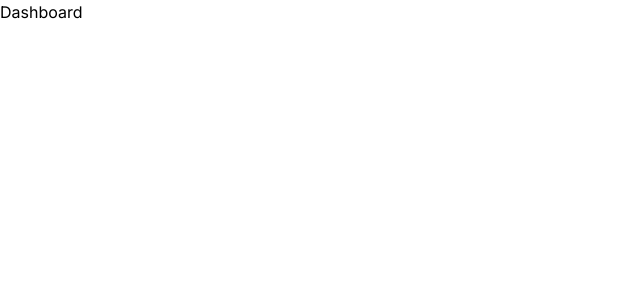
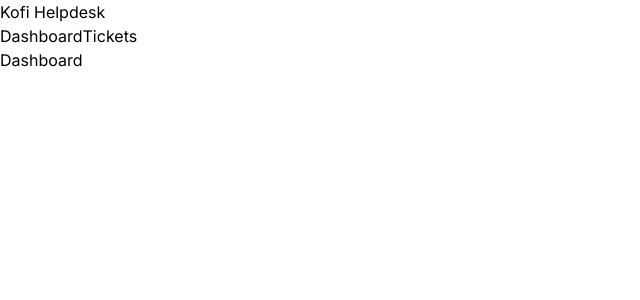
Before and after one commit to Kofi-adei/nextjs-course-helpdesk, a Next.js app: page / in a window 1280 px wide. Shown: the top 300 px of the page, without its empty margins (0-640 px from the left). Built offline with nearby package versions, Linux system fonts and the light colour scheme.

Commit message:
Add basic navbar

```diff
--- /dev/null
+++ b/app/components/Navbar.jsx
@@ -0,0 +1,18 @@
+import React from 'react';
+
+//Component imports
+import Link from "next/link";
+
+const Navbar = () => {
+    return (
+        <>
+            <nav>
+                <h1>Kofi Helpdesk</h1>
+                <Link href='/'>Dashboard</Link>
+                <Link href='/tickets'>Tickets</Link>
+            </nav>
+        </>
+    );
+};
+
+export default Navbar;
--- a/app/layout.jsx
+++ b/app/layout.jsx
@@ -1,5 +1,6 @@
 import './globals.css'
 import { Inter } from 'next/font/google'
+import Navbar from "@/app/components/Navbar";
 
 const inter = Inter({ subsets: ['latin'] })
 
@@ -11,7 +12,10 @@
 export default function RootLayout({ children }) {
   return (
     <html lang="en">
-      <body className={inter.className}>{children}</body>
+    <body className={inter.className}>
+      <Navbar />
+      {children}
+    </body>
     </html>
   )
 }
```
